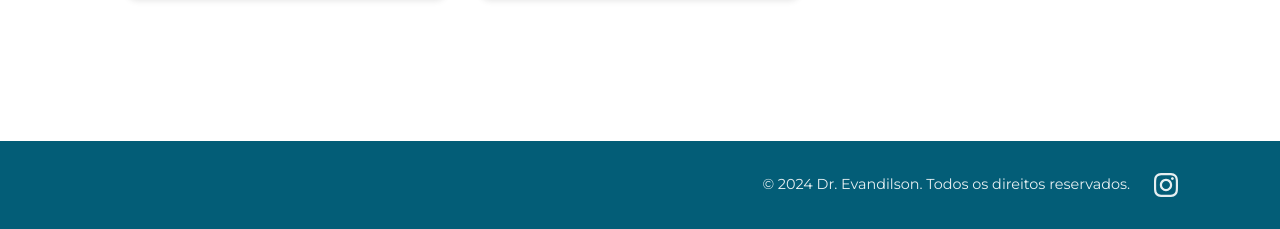
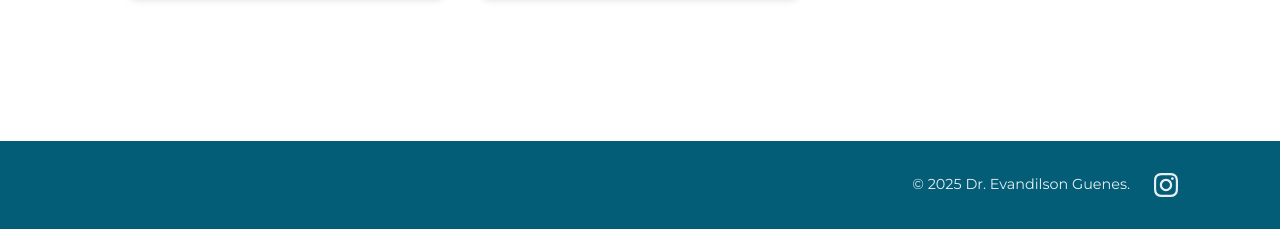
Before and after one commit to Duda-ia/site-evandilson, a plain HTML site: page videos.html in a window 1280 px wide. Shown: the part 1299-1528 px from the top of the page. Drawn offline with Linux system fonts and the light colour scheme.

Commit message:
sitefinal2

```diff
--- a/videos.html
+++ b/videos.html
@@ -174,7 +174,7 @@
     <footer class="footer">
         <div class="container">
             <div class="footer__content">
-                <p class="footer__text">&copy; 2024 Dr. Evandilson. Todos os direitos reservados.</p>
+                <p class="footer__text">&copy; 2025 Dr. Evandilson Guenes.</p>
                 <a href="https://www.instagram.com/drevandilsonguenes/"
                    target="_blank"
                    class="footer__social-link"
```
